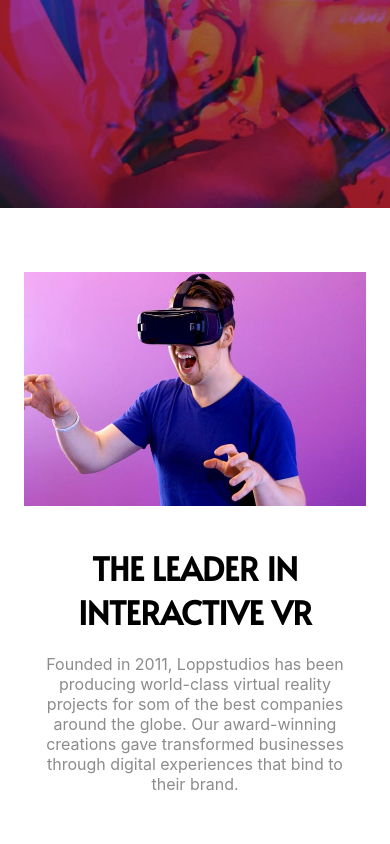
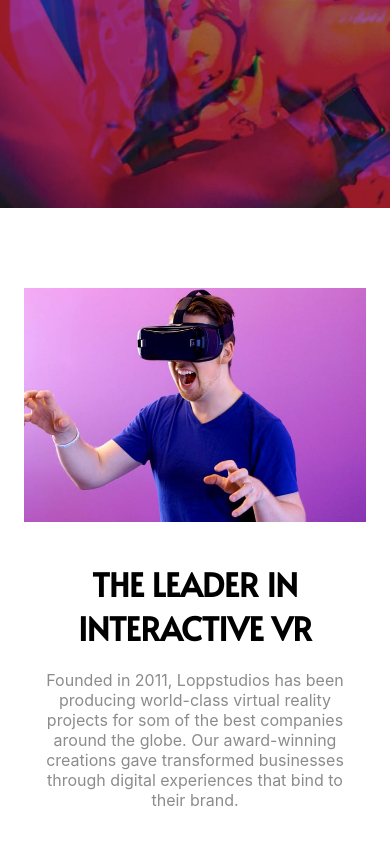
Before and after one commit to matheuscarvalhoscm/loopstudios, a React (Create React App) app: page / in a window 390 px wide. Shown: the part 636-1480 px from the top of the page. Built offline with nearby package versions, Linux system fonts and the light colour scheme.

Commit message:
📱 second section style (mobile)

```diff
--- a/src/App.css
+++ b/src/App.css
@@ -102,7 +102,7 @@
 }
 
 .second-section-container {
-  margin: 4em 1.5em;
+  margin: 5em 1.5em;
 }
 
 .second-section-image {
```
